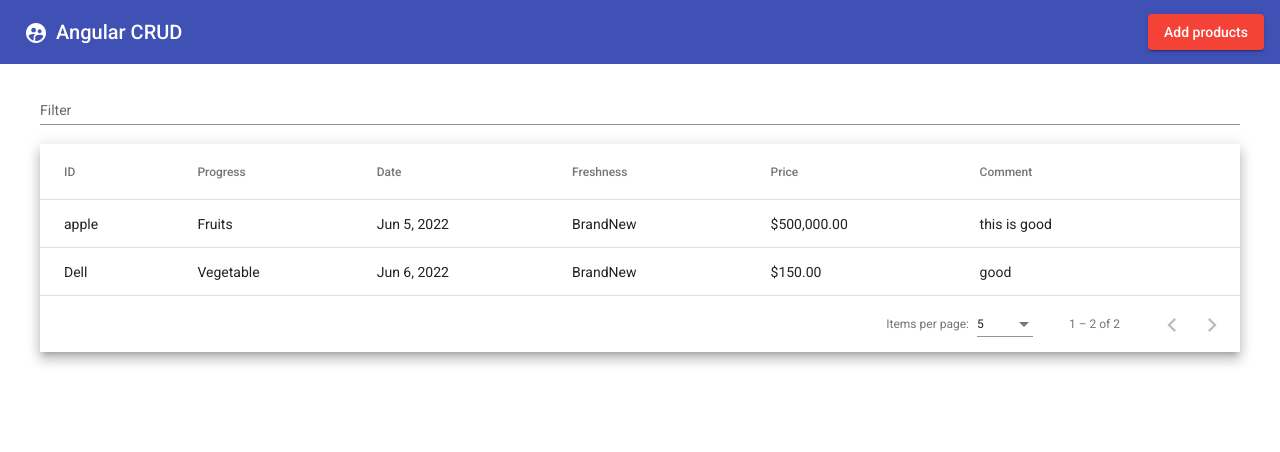
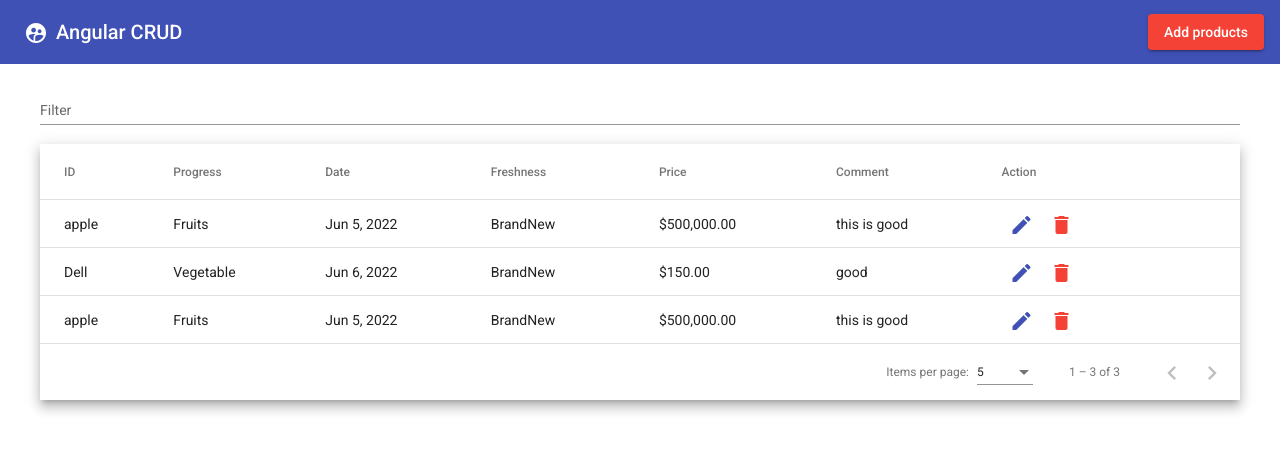
Before and after one commit to BhashithaArambepola/Employee-Management-System, an Angular app: page / in a window 1280 px wide. Shown: the top 452 px of the page. Built offline with nearby package versions, Linux system fonts and the light colour scheme; data requests are answered from the project's data file.

Commit message:
implement Edit Button

```diff
--- a/db.json
+++ b/db.json
@@ -17,6 +17,15 @@
       "comment": "good",
       "date": "2022-06-06T18:30:00.000Z",
       "id": 2
+    },
+    {
+      "productName": "apple",
+      "category": "Fruits",
+      "freshness": "BrandNew",
+      "price": 500000,
+      "comment": "this is good",
+      "date": "2022-06-05T18:30:00.000Z",
+      "id": 3
     }
   ],
   "comments": [
--- a/src/app/app.component.html
+++ b/src/app/app.component.html
@@ -54,6 +54,21 @@
           <td mat-cell *matCellDef="let row"> {{row.comment}} </td>
         </ng-container>
 
+        <ng-container matColumnDef="action">
+          <th mat-header-cell *matHeaderCellDef mat-sort-header> Action </th>
+          <td mat-cell *matCellDef="let row">
+            <button mat-icon-button (click)="editProduct(row)" color="primary">
+              <mat-icon>edit</mat-icon>
+            </button>
+
+            <button mat-icon-button color="warn">
+              <mat-icon>delete</mat-icon>
+            </button>
+
+          </td>
+        </ng-container>
+
+
         <tr mat-header-row *matHeaderRowDef="displayedColumns"></tr>
         <tr mat-row *matRowDef="let row; columns: displayedColumns;"></tr>
 
--- a/src/app/app.component.ts
+++ b/src/app/app.component.ts
@@ -16,7 +16,7 @@
 })
 export class AppComponent implements OnInit {
   title = 'AngularCRUD';
-  displayedColumns: string[] = ['productName', 'category','date', 'freshness','price', 'comment'];
+  displayedColumns: string[] = ['productName', 'category','date', 'freshness','price', 'comment','action'];
   dataSource!: MatTableDataSource<any>;
 
   @ViewChild(MatPaginator) paginator!: MatPaginator;
@@ -46,6 +46,14 @@
   }
 })
 }
+
+editProduct(row:any){
+  this.dialog.open(DialogComponent,{
+    width:'30%',
+    data:row
+
+  })
+}
 applyFilter(event: Event) {
   const filterValue = (event.target as HTMLInputElement).value;
   this.dataSource.filter = filterValue.trim().toLowerCase();
--- a/src/app/dialog/dialog.component.ts
+++ b/src/app/dialog/dialog.component.ts
@@ -1,7 +1,7 @@
-import { Component, OnInit } from '@angular/core';
+import { Component, Inject, OnInit } from '@angular/core';
 import { FormGroup,FormBuilder,Validators } from '@angular/forms';
 import { ApiService } from '../services/api.service';
-import{MatDialogRef}from'@angular/material/dialog';
+import{MatDialogRef,MAT_DIALOG_DATA}from'@angular/material/dialog';
 
 @Component({
   selector: 'app-dialog',
@@ -16,7 +16,10 @@
 
 
 
-constructor(private formBuilder : FormBuilder, private api:  ApiService, private dialogRef : MatDialogRef<DialogComponent>) { }
+constructor(private formBuilder : FormBuilder,
+   private api:  ApiService,
+   @Inject(MAT_DIALOG_DATA)public editData:any,
+   private dialogRef : MatDialogRef<DialogComponent>) { }
   ngOnInit(): void {
     this.productForm = this.formBuilder.group({
       productName : ["",Validators.required],
@@ -25,7 +28,18 @@
       price: ['',Validators.required],
       comment: ['',Validators.required],
       date: ["",Validators.required]
-    })
+    });
+    console.log(this.editData)
+
+
+    if(this.editData){
+      this.productForm.controls['productName'].setValue(this.editData.productName);
+      this.productForm.controls['category'].setValue(this.editData.category);
+      this.productForm.controls['freshness'].setValue(this.editData.freshness);
+      this.productForm.controls['date'].setValue(this.editData.date);
+      this.productForm.controls['price'].setValue(this.editData.price);
+      this.productForm.controls['comment'].setValue(this.editData.comment);
+    }
   }
   addProduct(){
     if(this.productForm.valid){
```
